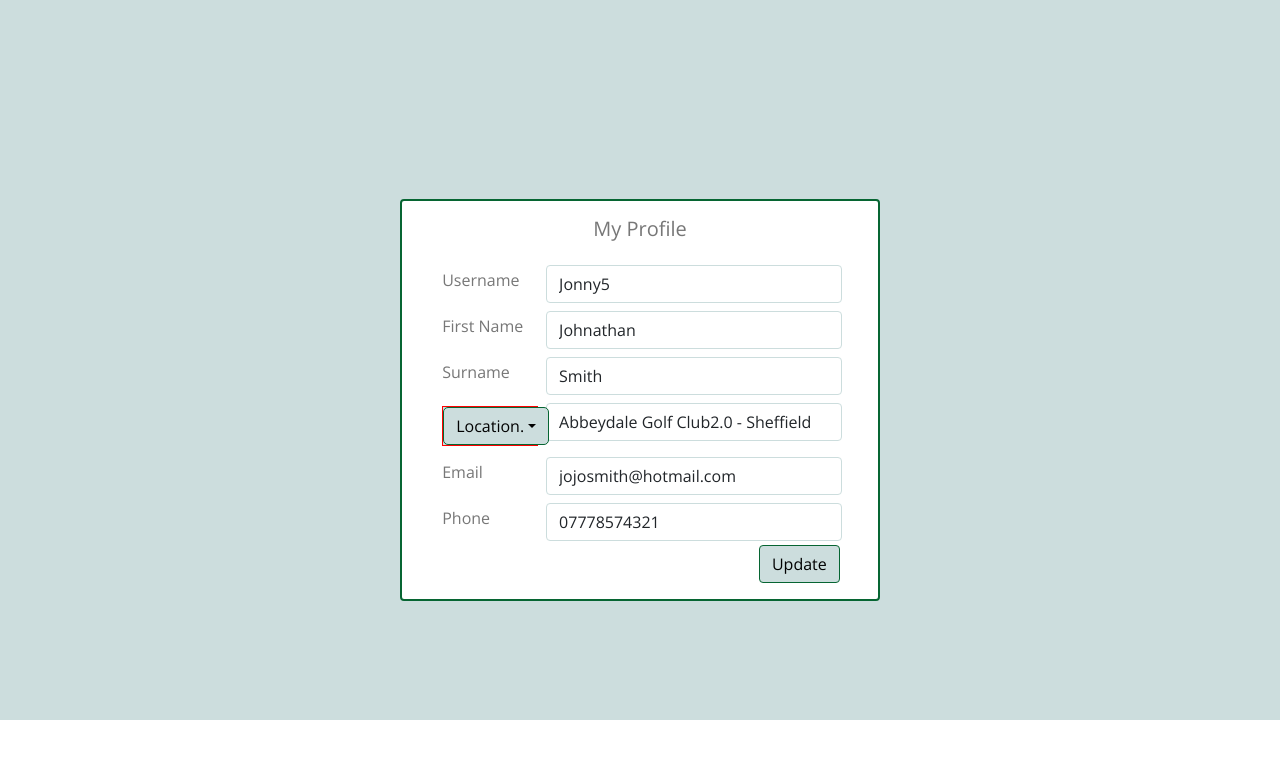
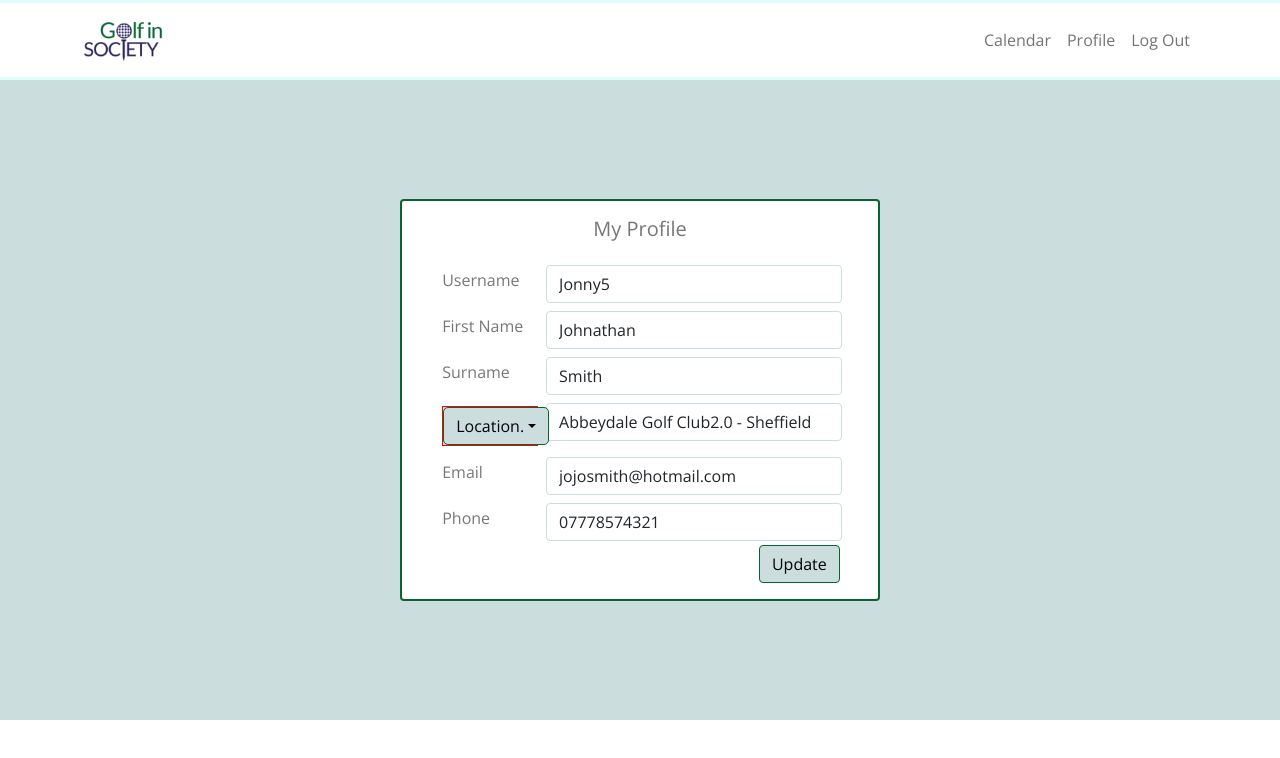
Before and after one commit to AlexKynoch/golf-frontend, a React (Create React App) app: page /#/customer/profile in a window 1280 px wide. Shown: the top 758 px of the page. Built offline with nearby package versions, Linux system fonts and the light colour scheme.

Commit message:
add all navigation links

```diff
--- a/src/App.css
+++ b/src/App.css
@@ -53,7 +53,7 @@
 
 @media only screen and (min-height: 400px) {
   .contentContainer {
-    padding: 12vh 0;
+    padding: 16vh 0;
   }
   .navOffset {
     height: 10vh;
--- a/src/App.js
+++ b/src/App.js
@@ -13,7 +13,7 @@ import {
 } from 'react-router-dom'
 import VolunteerCalendar from "./Dashboards/VolunteerDashboard/VolunteerCalendar"
 import VolunteerProfile from "./Profilepage/VolunteerProfile"
-import Profile from "./Profilepage/Profile"
+import UserProfile from "./Dashboards/UserDashboard/UserProfile"
 import CgaDashboard from "./Dashboards/CgaDashboard/CgaDashboard"
 import CgaCreateSessionMain from "./Dashboards/CgaDashboard/CgaCreateSessionMain"
 import ViewUsers from "./Dashboards/CgaDashboard/CgaViewUsers"
@@ -41,7 +41,7 @@ function App() {
                 <UserCalendar client={client} />
               </Route>
               <Route path='/customer/profile'>
-                <Profile client={client} />
+                <UserProfile client={client} />
               </Route>
               <Route path='/volunteer/calendar'>
                 <VolunteerCalendar client={client} />
--- a/src/Dashboards/AdminDashboard/AdminCalendar.js
+++ b/src/Dashboards/AdminDashboard/AdminCalendar.js
@@ -33,7 +33,10 @@ function AdminCalendar(props) {
   const [autoCompleteInputBooking, cAutoCompleteInputBooking] = useState('');
   const [autoCompleteInputCancel, cAutoCompleteInputCancel] = useState('');
   const links = [
-
+    false,
+    { name: "Calendar", url: "/admin" },
+    { name: "Register a user", url: "admin/register-user" },
+    { name: "Log Out", url: "/home" },
   ]
 
   // gets all the sessions and users from the database
@@ -54,8 +57,6 @@ function AdminCalendar(props) {
     })
     return userArray
   }
-
-
 
   // adds user to session users (booking)
 
--- a/src/Dashboards/AdminDashboard/UserRegister.js
+++ b/src/Dashboards/AdminDashboard/UserRegister.js
@@ -3,7 +3,10 @@ import NavBar from '../../NavBar'
 
 function UserRegister(props) {
     const links = [
-
+        false,
+        { name: "Calendar", url: "/admin" },
+        { name: "Register a user", url: "admin/register-user" },
+        { name: "Log Out", url: "/home" },
     ]
 
     return (
--- a/src/Dashboards/ManagerDashboard/ManagerPage.js
+++ b/src/Dashboards/ManagerDashboard/ManagerPage.js
@@ -1,9 +1,19 @@
 import React from 'react'
+import NavBar from '../../NavBar'
 
 function ManagerPage() {
+    const links = [
+        false,
+        { name: "Dashboard", url: "/manager" },
+        { name: "Log Out", url: "/home" },
+    ]
+
     return (
         <div>
-            Manager Page
+            <div className="navOffset">
+            <NavBar links={links} />
+            </div>
+            <div>Manager page</div>
         </div>
     )
 }
--- a/src/Dashboards/UserDashboard/UserCalendar.js
+++ b/src/Dashboards/UserDashboard/UserCalendar.js
@@ -28,7 +28,6 @@ function UserCalendar(props) {
     { name: "Calendar", url: "/customer/calendar" },
     { name: "Profile", url: "/customer/profile" },
     { name: "Log Out", url: "/home" },
-
   ]
 
   // gets all the sessions and users from the database
--- /dev/null
+++ b/src/Dashboards/UserDashboard/UserProfile.js
@@ -0,0 +1,23 @@
+import Profile from "./../../Profilepage/Profile"
+import NavBar from '../../NavBar'
+
+
+function UserProfile(props) {
+  const links = [
+    false,
+    { name: "Calendar", url: "/customer/calendar" },
+    { name: "Profile", url: "/customer/profile" },
+    { name: "Log Out", url: "/home" },
+  ]
+
+  return (
+    <div>
+      <div className="navOffset">
+        <NavBar links={links} />
+      </div>
+        <div><Profile /></div>
+    </div>
+  )
+}
+
+export default UserProfile
--- a/src/Dashboards/VolunteerDashboard/VolunteerCalendar.js
+++ b/src/Dashboards/VolunteerDashboard/VolunteerCalendar.js
@@ -16,7 +16,10 @@ function VolunteerCalendar(props) {
   const [users, cUsers] = useState([])
   const [sort, cSort] = useState('showAll')
   const links = [
-
+    false,
+    { name: "Calendar", url: "/volunteer/calendar" },
+    { name: "Profile", url: "/volunteer/profile" },
+    { name: "Log Out", url: "/home" },
   ]
 
   // gets all the sessions and users from the database
--- a/src/Profilepage/PPVolunteer.css
+++ b/src/Profilepage/PPVolunteer.css
@@ -4,8 +4,6 @@
   padding: 0;
   /* background-color: rgb(204, 221, 221); */
 }
-
-
 
 .volunteer-container {
   display: block;
@@ -29,7 +27,7 @@
   border-style: none;
 }
 
-.btn-primary {
+/* .btn-primary {
   background-color: white;
   color: black;
   border-style: none;
@@ -37,7 +35,7 @@
 
 .btn-primary.active {
   background-color: rgb(204, 221, 221);
-}
+} */
 
 .btn-container {
   background-color: white;
@@ -46,9 +44,9 @@
   align-items: center;
 }
 
-.btn-light {
+/* .btn-light {
   background-color: rgb(204, 221, 221);
-}
+} */
 
 .volunteer-btn {
   margin-top: 5px
--- a/src/Profilepage/Profile.css
+++ b/src/Profilepage/Profile.css
@@ -54,6 +54,11 @@
   color: white;
 }
 
+.btn:active {
+  background-color: rgb(6, 101, 50) !important;
+  color: white;
+}
+
 .btn-container {
   display: flex;
   border: none !important;
```
Also changed, not shown: src/Profilepage/VolunteerProfile.css (line endings or trailing spaces).
